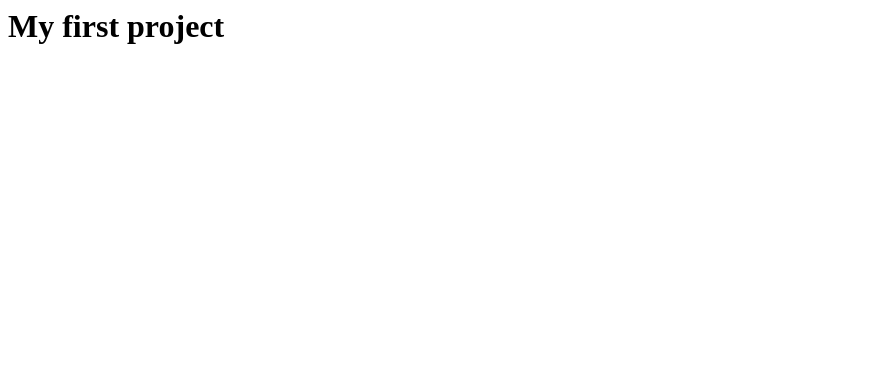
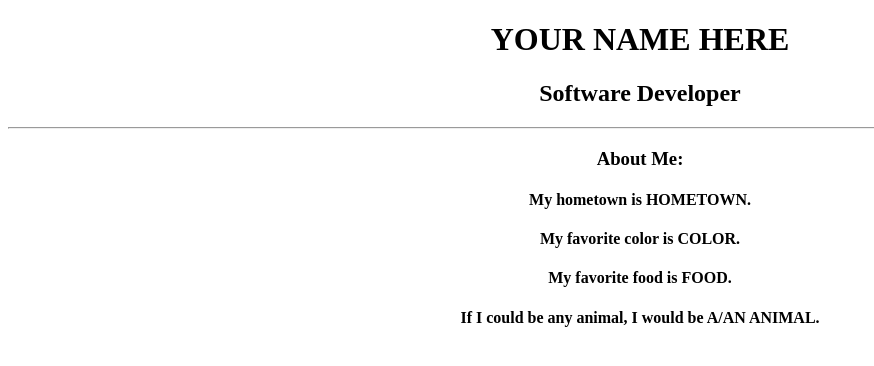
Before and after one commit to billywalton9251/my-first-repo, a plain HTML site: page index.html in a window 1280 px wide. Shown: the whole page, without its empty margins (0-874 px from the left). Drawn offline with Linux system fonts and the light colour scheme.

Commit message:
adding my profile so it can be published

```diff
--- a/index.html
+++ b/index.html
@@ -1 +1,20 @@
-<h1>My first project </h1>
+<!DOCTYPE html>
+		<html>
+		  <head>
+			<meta charset="utf-8">
+			<meta name="viewport" content="width=device-width">
+			<title>My Profile</title>
+		  </head>
+		  <body>
+			<div align="center">
+				<h1>YOUR NAME HERE</h1>
+				<h2>Software Developer</h2>
+				<hr>
+				<h3>About Me:</h3>
+					<h4>My hometown is HOMETOWN.</h4>
+					<h4>My favorite color is COLOR.</h4>
+					<h4>My favorite food is FOOD.</h4>
+					<h4>If I could be any animal, I would be A/AN ANIMAL.</h4>
+			</div>
+		  </body>
+		</html>
```
